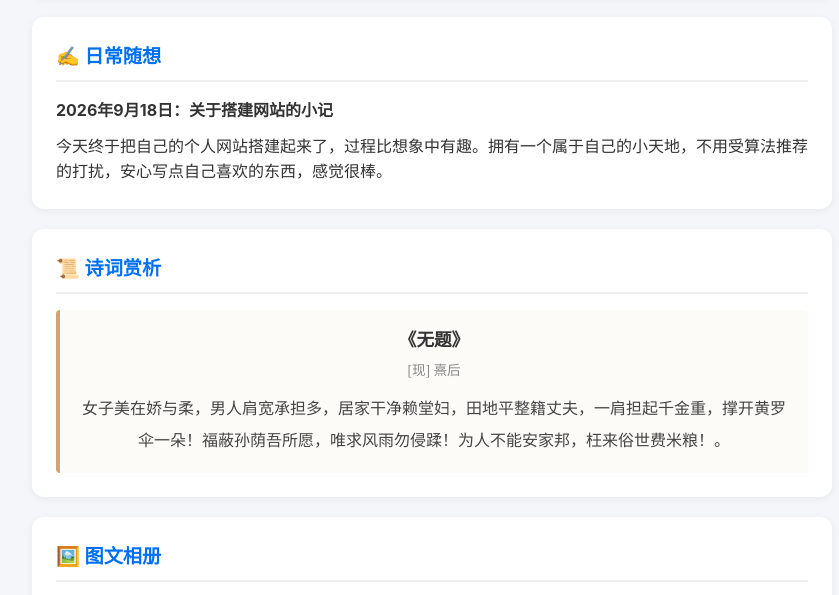
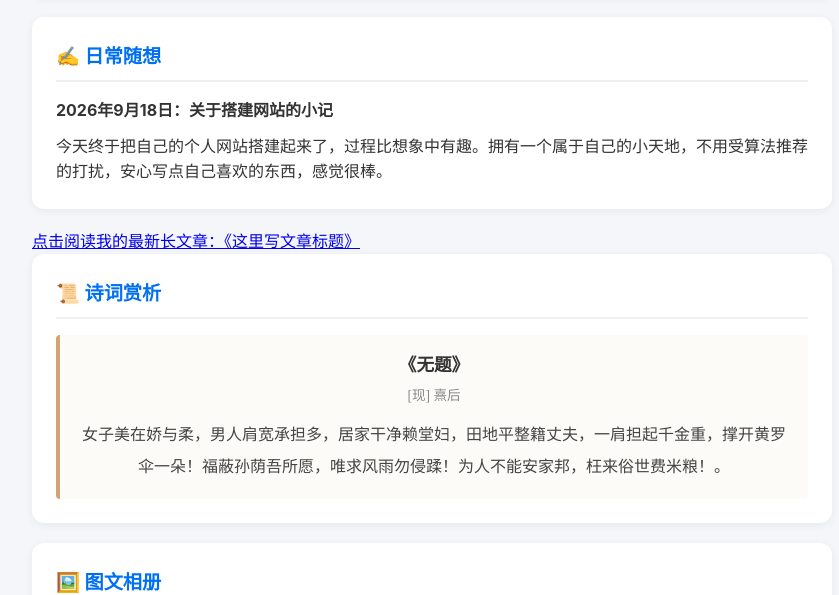
Before and after one commit to zhj810jy/my-vercel-site, a plain HTML site: page index.html in a window 1280 px wide. Shown: the part 161-756 px from the top of the page, without its empty margins (208-1047 px from the left). Drawn offline with Linux system fonts and the light colour scheme; grey boxes are pictures that could not be loaded.

Commit message:
Update index.html

```diff
--- a/index.html
+++ b/index.html
@@ -107,6 +107,8 @@
             <p>今天终于把自己的个人网站搭建起来了，过程比想象中有趣。拥有一个属于自己的小天地，不用受算法推荐的打扰，安心写点自己喜欢的东西，感觉很棒。</p>
         </div>
 
+<a href="article1.html">点击阅读我的最新长文章：《这里写文章标题》</a>
+
         <!-- 板块 2：每日诗词赏析 -->
         <div class="card">
             <h2 class="card-title">📜 诗词赏析</h2>
```
